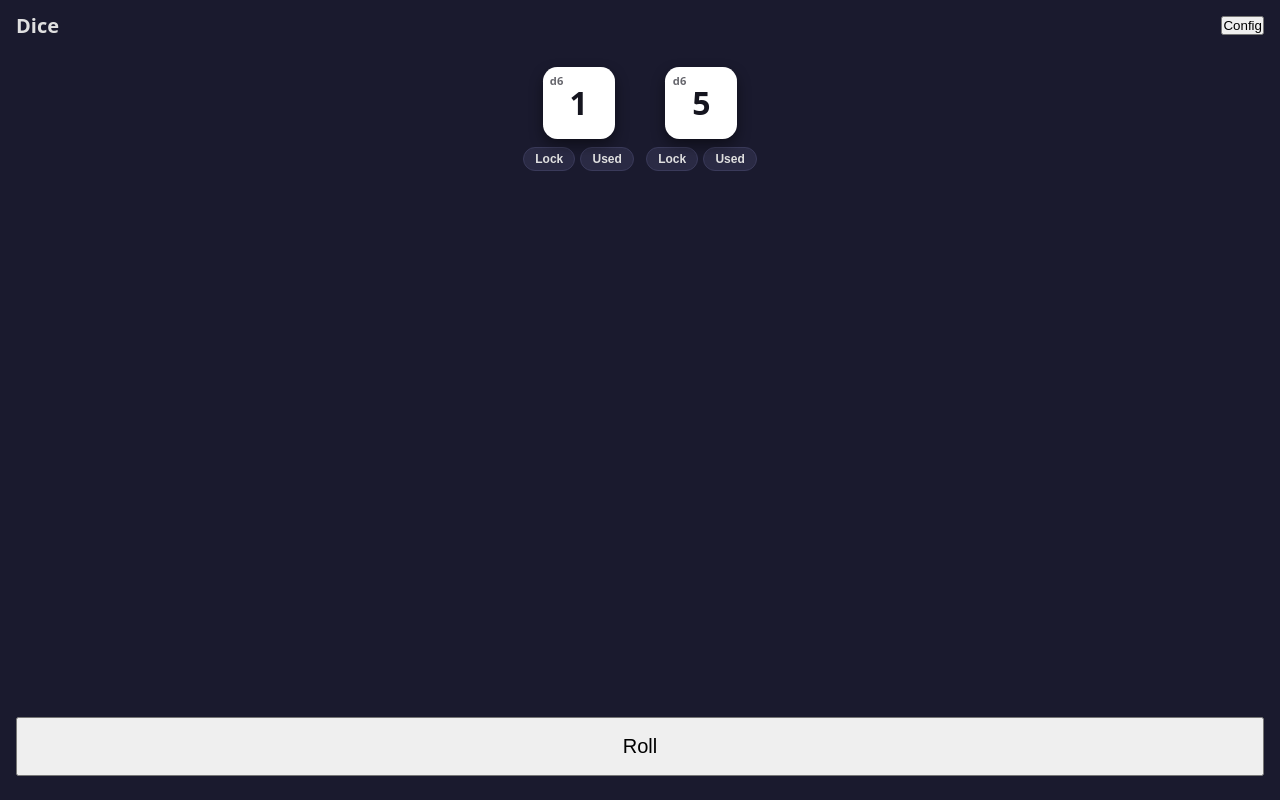
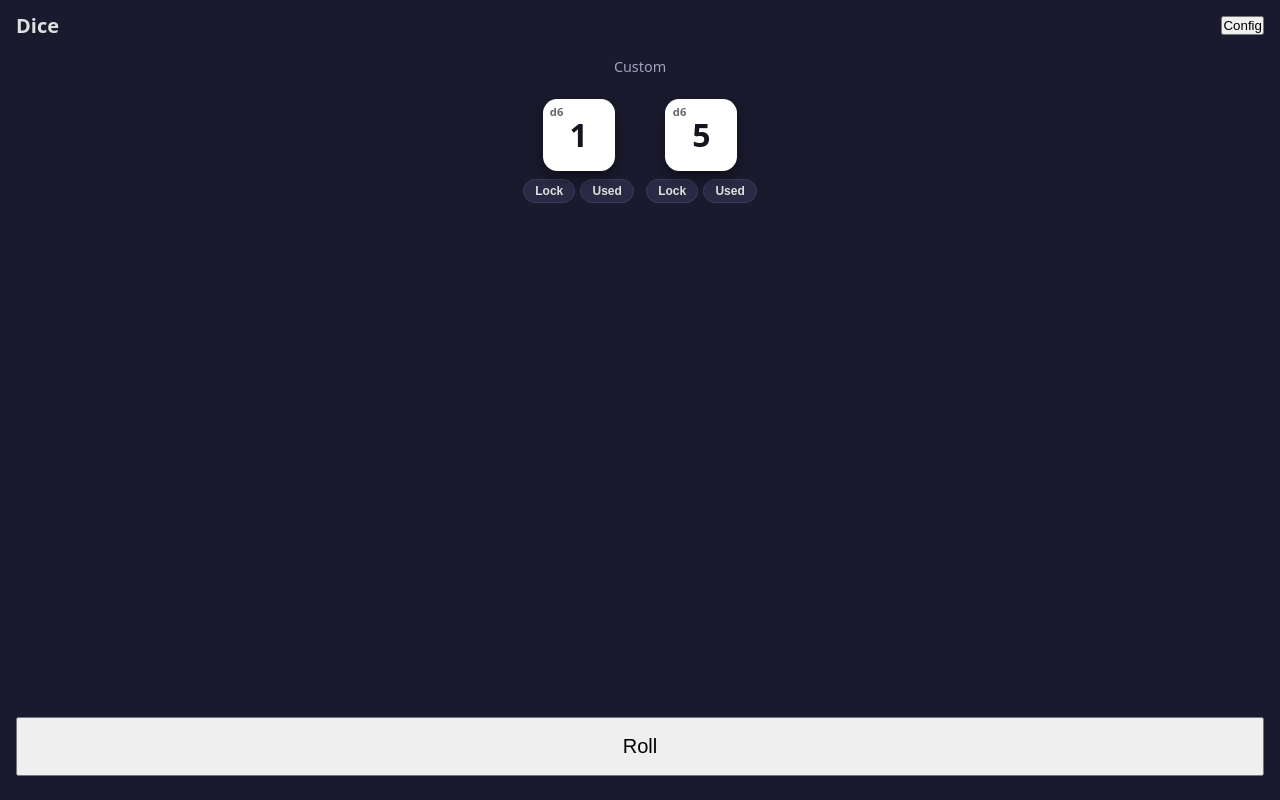
Before and after one commit to ytaragin/dice-roller, a Svelte app: page / in a window 1280 px wide. Built offline with nearby package versions, Linux system fonts and the light colour scheme.

Commit message:
Add built-in presets with hide/restore support

```diff
--- a/src/components/PresetBar.svelte
+++ b/src/components/PresetBar.svelte
@@ -5,12 +5,13 @@
    * @property {() => void} onSelectCustom - switch to a one-off custom config
    * @property {(name: string) => void} onSave - save current dice as a named preset
    * @property {(id: string) => void} onDelete - delete a preset by id
+   * @property {() => void} onRestore - restore all hidden built-in presets
    */
 
   import { presets } from '../state/presets.svelte.js'
 
   /** @type {Props} */
-  let { onSelect, onSelectCustom, onSave, onDelete } = $props()
+  let { onSelect, onSelectCustom, onSave, onDelete, onRestore } = $props()
 
   let saving = $state(false)
   let name = $state('')
@@ -54,6 +55,12 @@
     <button class="action" onclick={startSave}>Save as preset</button>
   {/if}
 </div>
+
+{#if presets.hasHiddenBuiltins}
+  <div class="bar">
+    <button class="action" onclick={onRestore}>Restore built-in presets</button>
+  </div>
+{/if}
 
 {#if saving}
   <div class="save-row">
--- /dev/null
+++ b/src/lib/builtinPresets.js
@@ -0,0 +1,29 @@
+/**
+ * Predefined presets that ship with the app.
+ *
+ * To add a new built-in preset, append an object to the array below:
+ *   - `key`:  a stable, unique string id. NEVER change or reuse a key — it is
+ *             how a deleted (hidden) built-in is tracked across reloads.
+ *   - `name`: the label shown in the preset dropdown.
+ *   - `dice`: the dice set, each `{ sides, color }`.
+ *
+ * Built-ins are reconstructed from this source on every load (they are not
+ * stored as user data), so edits here propagate to all users. Users can
+ * "delete" a built-in (it is hidden, not removed) and restore the full set.
+ *
+ * @typedef {{ key: string, name: string, dice: { sides: number, color: string }[] }} BuiltinPreset
+ * @type {BuiltinPreset[]}
+ */
+export const builtinPresets = [
+  {
+    key: 'yahtzee',
+    name: 'Yahtzee',
+    dice: [
+      { sides: 6, color: '#ffffff' },
+      { sides: 6, color: '#ffffff' },
+      { sides: 6, color: '#ffffff' },
+      { sides: 6, color: '#ffffff' },
+      { sides: 6, color: '#ffffff' },
+    ],
+  },
+]
--- a/src/screens/ConfigScreen.svelte
+++ b/src/screens/ConfigScreen.svelte
@@ -50,6 +50,10 @@
   function deletePreset(id) {
     presets.remove(id)
   }
+
+  function restorePresets() {
+    presets.restoreBuiltins()
+  }
 </script>
 
 <section>
@@ -58,6 +62,7 @@
     onSelectCustom={selectCustom}
     onSave={savePreset}
     onDelete={deletePreset}
+    onRestore={restorePresets}
   />
 
   {#each config.dice as die, i (die.id)}
--- a/src/screens/RollScreen.svelte
+++ b/src/screens/RollScreen.svelte
@@ -1,9 +1,11 @@
 <script>
   import DiceTray from '../components/DiceTray.svelte'
   import { diceState } from '../state/dice.svelte.js'
+  import { presets } from '../state/presets.svelte.js'
 </script>
 
 <section>
+  <p class="preset-name">{presets.active?.name ?? 'Custom'}</p>
   <DiceTray />
   <button class="roll" onclick={() => diceState.reroll()}>Roll</button>
 </section>
@@ -14,6 +16,12 @@
     display: flex;
     flex-direction: column;
   }
+  .preset-name {
+    text-align: center;
+    font-size: 0.9rem;
+    color: #a0a0c0;
+    padding: 0.4rem 0;
+  }
   .roll {
     margin: auto 1rem 1.5rem;
     padding: 1rem;
--- a/src/state/presets.svelte.js
+++ b/src/state/presets.svelte.js
@@ -1,7 +1,14 @@
 import { load, save } from '../lib/storage.js'
 import { config } from './config.svelte.js'
+import { builtinPresets } from '../lib/builtinPresets.js'
 
 const KEY = 'dice-presets'
+
+/**
+ * Prefix for built-in preset runtime ids, keeping them in a separate namespace
+ * from user preset ids (`pN`) so the two can never collide.
+ */
+const BUILTIN_PREFIX = 'builtin:'
 
 let nextId = 0
 const makeId = () => `p${nextId++}`
@@ -19,34 +26,64 @@ const snapshotDice = () => config.dice.map((d) => ({ sides: d.sides, color: d.co
 const isValidDie = (d) => d && Number.isInteger(d.sides) && d.sides >= 2
 
 /**
+ * Validate that an array looks like a list of persisted presets.
+ * @param {any} list
+ * @returns {boolean}
+ */
+const isValidPresetList = (list) =>
+  Array.isArray(list) &&
+  list.every(
+    (p) =>
+      p &&
+      typeof p.name === 'string' &&
+      Array.isArray(p.dice) &&
+      p.dice.every(isValidDie),
+  )
+
+/**
  * Validate a persisted presets blob before trusting it.
+ * Supports the current shape (`userPresets` + `hiddenBuiltins`) and the
+ * legacy v1 shape (`presets`).
  * @param {any} saved
  * @returns {boolean}
  */
 function isValidBlob(saved) {
-  return (
-    !!saved &&
-    typeof saved === 'object' &&
-    Array.isArray(saved.presets) &&
-    saved.presets.every(
-      (p) =>
-        p &&
-        typeof p.name === 'string' &&
-        Array.isArray(p.dice) &&
-        p.dice.every(isValidDie),
-    )
-  )
+  if (!saved || typeof saved !== 'object') return false
+  if (Array.isArray(saved.userPresets)) return isValidPresetList(saved.userPresets)
+  // Legacy v1 blob.
+  return isValidPresetList(saved.presets)
 }
 
 /**
- * Named game presets. Each preset is a saved snapshot of the dice configuration.
- * `activeId` tracks the currently selected preset; `null` means a one-off
- * "Custom" configuration that is not tied to any saved preset.
+ * Build the runtime list of built-in presets, excluding any the user hid.
+ * @param {string[]} hidden - keys of built-ins the user deleted
+ * @returns {{ id: string, key: string, name: string, builtin: true, dice: { sides: number, color: string }[] }[]}
+ */
+const visibleBuiltins = (hidden) =>
+  builtinPresets
+    .filter((b) => !hidden.includes(b.key))
+    .map((b) => ({
+      id: BUILTIN_PREFIX + b.key,
+      key: b.key,
+      name: b.name,
+      builtin: /** @type {true} */ (true),
+      dice: b.dice.map((d) => ({ sides: d.sides, color: d.color || '#ffffff' })),
+    }))
+
+/**
+ * Named game presets. Combines built-in presets (shipped with the app) with
+ * the user's saved presets. Built-ins are reconstructed from source each load;
+ * the only built-in state persisted is which ones the user has hidden
+ * ("deleted"), so they can be restored. `activeId` tracks the currently
+ * selected preset; `null` means a one-off "Custom" configuration.
  * Persisted to localStorage under its own key, separate from the live config.
  */
 class Presets {
   /** @type {{ id: string, name: string, dice: { sides: number, color: string }[] }[]} */
-  presets = $state([])
+  userPresets = $state([])
+
+  /** Keys of built-in presets the user has deleted (hidden). @type {string[]} */
+  hiddenBuiltins = $state([])
 
   /** @type {string | null} */
   activeId = $state(null)
@@ -54,25 +91,42 @@ class Presets {
   constructor() {
     const saved = load(KEY)
     if (isValidBlob(saved)) {
-      this.presets = saved.presets.map((p) => ({
+      // Current shape, or migrate legacy v1 (`presets` -> all user presets).
+      /** @type {{ id?: string, name: string, dice: { sides: number, color: string }[] }[]} */
+      const sourceList = Array.isArray(saved.userPresets)
+        ? saved.userPresets
+        : saved.presets
+      this.userPresets = sourceList.map((p) => ({
         id: makeId(),
         name: p.name,
         dice: p.dice.map((d) => ({ sides: d.sides, color: d.color || '#ffffff' })),
       }))
-      // Only restore the active selection if it still resolves to a real preset.
-      const restored = saved.presets.findIndex((p) => p.id === saved.activeId)
-      this.activeId = restored >= 0 ? this.presets[restored].id : null
+      this.hiddenBuiltins = Array.isArray(saved.hiddenBuiltins)
+        ? saved.hiddenBuiltins.filter((/** @type {any} */ k) => typeof k === 'string')
+        : []
+      // Only restore the active selection if it still resolves to a real
+      // preset. Built-in selections round-trip by their stable key; user
+      // preset ids are regenerated, so match by index into the saved list.
+      if (typeof saved.activeId === 'string') {
+        const userIndex = sourceList.findIndex((p) => p.id === saved.activeId)
+        if (userIndex >= 0) {
+          this.activeId = this.userPresets[userIndex].id
+        } else if (this.presets.some((p) => p.id === saved.activeId)) {
+          this.activeId = saved.activeId
+        }
+      }
     }
 
-    // Auto-persist on any change. Stored ids are stable within a session and
-    // are only used to round-trip the active selection across reloads.
+    // Auto-persist on any change. User preset ids are stable within a session
+    // and are only used to round-trip the active selection across reloads.
     $effect.root(() => {
       $effect(() => {
         save(
           {
-            version: 1,
+            version: 2,
             activeId: this.activeId,
-            presets: this.presets.map((p) => ({
+            hiddenBuiltins: this.hiddenBuiltins,
+            userPresets: this.userPresets.map((p) => ({
               id: p.id,
               name: p.name,
               dice: p.dice.map((d) => ({ sides: d.sides, color: d.color })),
@@ -82,6 +136,20 @@ class Presets {
         )
       })
     })
+  }
+
+  /**
+   * The full preset list shown to the user: saved presets first, then the
+   * visible (non-hidden) built-ins.
+   * @returns {{ id: string, key?: string, name: string, builtin?: boolean, dice: { sides: number, color: string }[] }[]}
+   */
+  get presets() {
+    return [...this.userPresets, ...visibleBuiltins(this.hiddenBuiltins)]
+  }
+
+  /** Whether any built-in preset is currently hidden (so it can be restored). */
+  get hasHiddenBuiltins() {
+    return this.hiddenBuiltins.length > 0
   }
 
   /** @returns {{ id: string, name: string, dice: { sides: number, color: string }[] } | null} */
@@ -118,17 +186,30 @@ class Presets {
     const trimmed = name.trim()
     if (!trimmed) return
     const preset = { id: makeId(), name: trimmed, dice: snapshotDice() }
-    this.presets.push(preset)
+    this.userPresets.push(preset)
     this.activeId = preset.id
   }
 
   /**
-   * Remove a preset. If it was active, fall back to Custom.
+   * Remove a preset. Built-ins are hidden (and can be restored) rather than
+   * truly deleted; user presets are removed outright. The id's namespace
+   * (`builtin:` prefix) determines which kind it is. If it was active, fall
+   * back to Custom.
    * @param {string} id
    */
   remove(id) {
-    this.presets = this.presets.filter((p) => p.id !== id)
+    if (id.startsWith(BUILTIN_PREFIX)) {
+      const key = id.slice(BUILTIN_PREFIX.length)
+      if (!this.hiddenBuiltins.includes(key)) this.hiddenBuiltins.push(key)
+    } else {
+      this.userPresets = this.userPresets.filter((p) => p.id !== id)
+    }
     if (this.activeId === id) this.activeId = null
+  }
+
+  /** Restore all hidden built-in presets. */
+  restoreBuiltins() {
+    this.hiddenBuiltins = []
   }
 }
 
```
Also changed, not shown: 1 other file (tests, documents, lock files or other folders).
